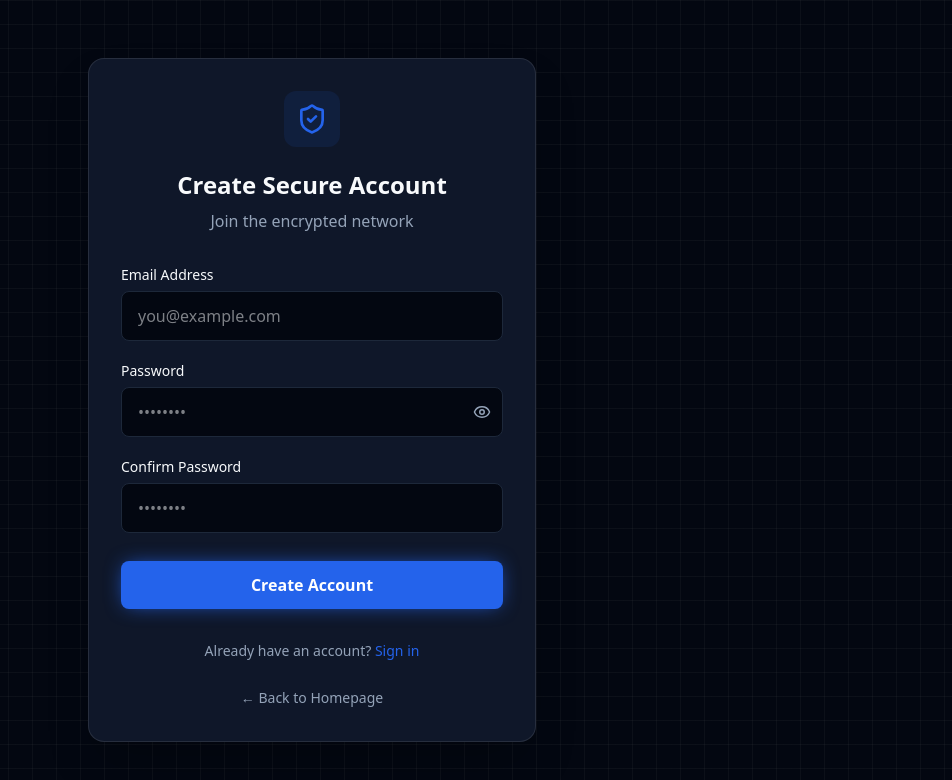
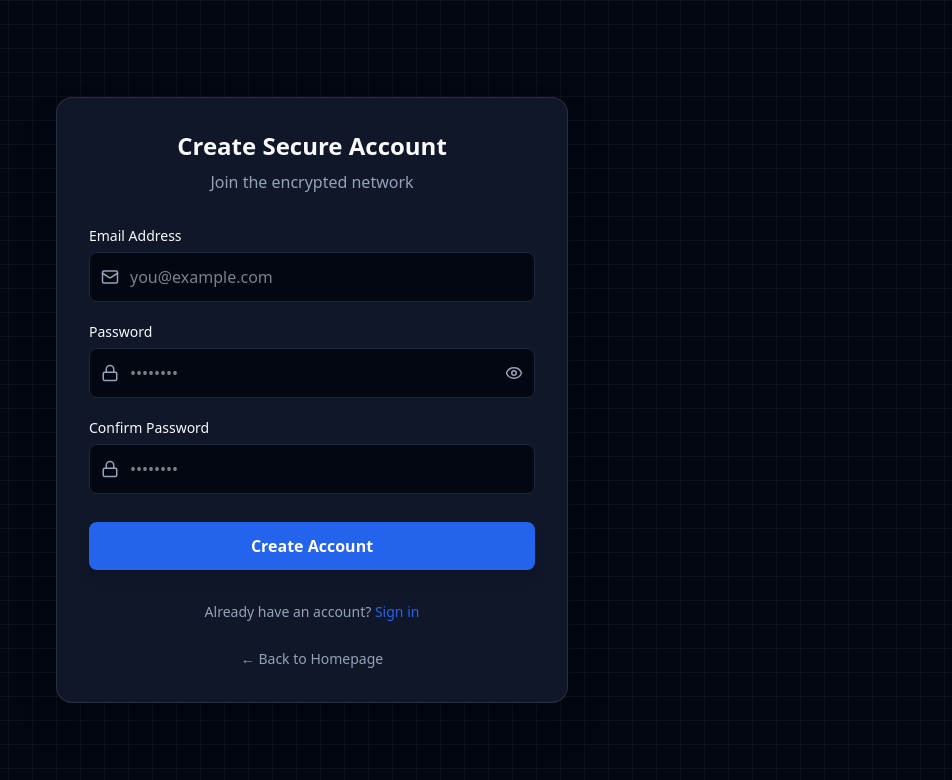
Before and after one commit to abhidhakal/cipher-drop, a Next.js app: page /register in a window 1280 px wide. Shown: the top 780 px of the page, without its empty margins (328-1280 px from the left). Built offline with nearby package versions, Linux system fonts and the light colour scheme.

Commit message:
fix: ui fixes

```diff
--- a/src/app/login/page.tsx
+++ b/src/app/login/page.tsx
@@ -67,12 +67,9 @@ export default function LoginPage() {
       <motion.div
         initial={{ opacity: 0, y: 20 }}
         animate={{ opacity: 1, y: 0 }}
-        className="w-full max-w-md bg-card border border-white/10 p-8 rounded-2xl shadow-2xl relative z-10"
+        className="w-full max-w-lg bg-card border border-white/10 p-8 rounded-2xl shadow-2xl relative z-10"
       >
         <div className="text-center mb-8">
-          <div className="inline-block mb-4 p-3 bg-primary/10 rounded-xl text-primary">
-            <Lock size={32} />
-          </div>
           <h1 className="text-2xl font-bold">{mfaRequired ? "Verification Required" : "Welcome Back"}</h1>
           <p className="text-muted-foreground mt-2">
             {mfaRequired ? "Enter your 2FA security code" : "Access your encrypted vault"}
--- a/src/app/page.tsx
+++ b/src/app/page.tsx
@@ -49,7 +49,7 @@ export default function Home() {
           className="text-lg md:text-xl text-muted-foreground max-w-2xl mb-10"
         >
           Exchange sensitive files, code, and credentials with verified payments.
-          Zero-knowledge encryption ensures only you and the recipient can see the data.
+          Zero knowledge encryption ensures only you and the recipient can see the data.
         </motion.p>
 
         <motion.div
--- a/src/app/register/page.tsx
+++ b/src/app/register/page.tsx
@@ -5,7 +5,7 @@ import { useState } from "react";
 import { motion } from "framer-motion";
 import { Link } from "lucide-react"; // Wait, "Link" is a component name conflict.
 import NextLink from "next/link";
-import { Eye, EyeOff, ShieldCheck, CheckCircle2, XCircle } from "lucide-react";
+import { Eye, EyeOff, CheckCircle2, XCircle, Mail, Lock } from "lucide-react";
 import { useRouter } from "next/navigation";
 
 export default function RegisterPage() {
@@ -71,12 +71,9 @@ export default function RegisterPage() {
       <motion.div
         initial={{ opacity: 0, scale: 0.95 }}
         animate={{ opacity: 1, scale: 1 }}
-        className="w-full max-w-md bg-card border border-white/10 p-8 rounded-2xl shadow-2xl relative z-10"
+        className="w-full max-w-lg bg-card border border-white/10 p-8 rounded-2xl shadow-2xl relative z-10"
       >
         <div className="text-center mb-8">
-          <NextLink href="/" className="inline-block mb-4 p-3 bg-primary/10 rounded-xl text-primary">
-            <ShieldCheck size={32} />
-          </NextLink>
           <h1 className="text-2xl font-bold">Create Secure Account</h1>
           <p className="text-muted-foreground mt-2">Join the encrypted network</p>
         </div>
@@ -91,14 +88,17 @@ export default function RegisterPage() {
         <form onSubmit={handleSubmit} className="space-y-5">
           <div>
             <label className="block text-sm font-medium mb-1.5">Email Address</label>
+            <div className="relative">
               <input
                 type="email"
                 required
-              className="w-full bg-background border border-border rounded-lg px-4 py-3 focus:ring-2 focus:ring-primary focus:border-primary outline-none transition-all"
+                className="w-full bg-background border border-border rounded-lg pl-10 pr-4 py-3 focus:ring-2 focus:ring-primary focus:border-primary outline-none transition-all"
                 placeholder="you@example.com"
                 value={formData.email}
                 onChange={(e) => setFormData({ ...formData, email: e.target.value })}
               />
+              <Mail className="absolute left-3 top-1/2 -translate-y-1/2 text-muted-foreground" size={18} />
+            </div>
           </div>
 
           <div>
@@ -107,11 +107,12 @@ export default function RegisterPage() {
               <input
                 type={showPassword ? "text" : "password"}
                 required
-                className="w-full bg-background border border-border rounded-lg px-4 py-3 focus:ring-2 focus:ring-primary focus:border-primary outline-none transition-all pr-10"
+                className="w-full bg-background border border-border rounded-lg pl-10 pr-10 py-3 focus:ring-2 focus:ring-primary focus:border-primary outline-none transition-all"
                 placeholder="••••••••"
                 value={formData.password}
                 onChange={(e) => setFormData({ ...formData, password: e.target.value })}
               />
+              <Lock className="absolute left-3 top-1/2 -translate-y-1/2 text-muted-foreground" size={18} />
               <button
                 type="button"
                 onClick={() => setShowPassword(!showPassword)}
@@ -151,20 +152,23 @@ export default function RegisterPage() {
 
           <div>
             <label className="block text-sm font-medium mb-1.5">Confirm Password</label>
+            <div className="relative">
               <input
                 type="password"
                 required
-              className="w-full bg-background border border-border rounded-lg px-4 py-3 focus:ring-2 focus:ring-primary focus:border-primary outline-none transition-all"
+                className="w-full bg-background border border-border rounded-lg pl-10 pr-4 py-3 focus:ring-2 focus:ring-primary focus:border-primary outline-none transition-all"
                 placeholder="••••••••"
                 value={formData.confirmPassword}
                 onChange={(e) => setFormData({ ...formData, confirmPassword: e.target.value })}
               />
+              <Lock className="absolute left-3 top-1/2 -translate-y-1/2 text-muted-foreground" size={18} />
+            </div>
           </div>
 
           <button
             type="submit"
             disabled={loading}
-            className="w-full bg-primary hover:bg-primary/90 text-white font-bold py-3 rounded-lg transition-all shadow-[0_0_20px_-5px_var(--color-primary)] disabled:opacity-50 disabled:cursor-not-allowed mt-2"
+            className="w-full bg-primary hover:bg-primary/90 text-white font-bold py-3 rounded-lg transition-all shadow-lg disabled:opacity-50 disabled:cursor-not-allowed mt-2"
           >
             {loading ? "Creating Account..." : "Create Account"}
           </button>
```
Lines whose indentation alone changed are shown as unchanged.
